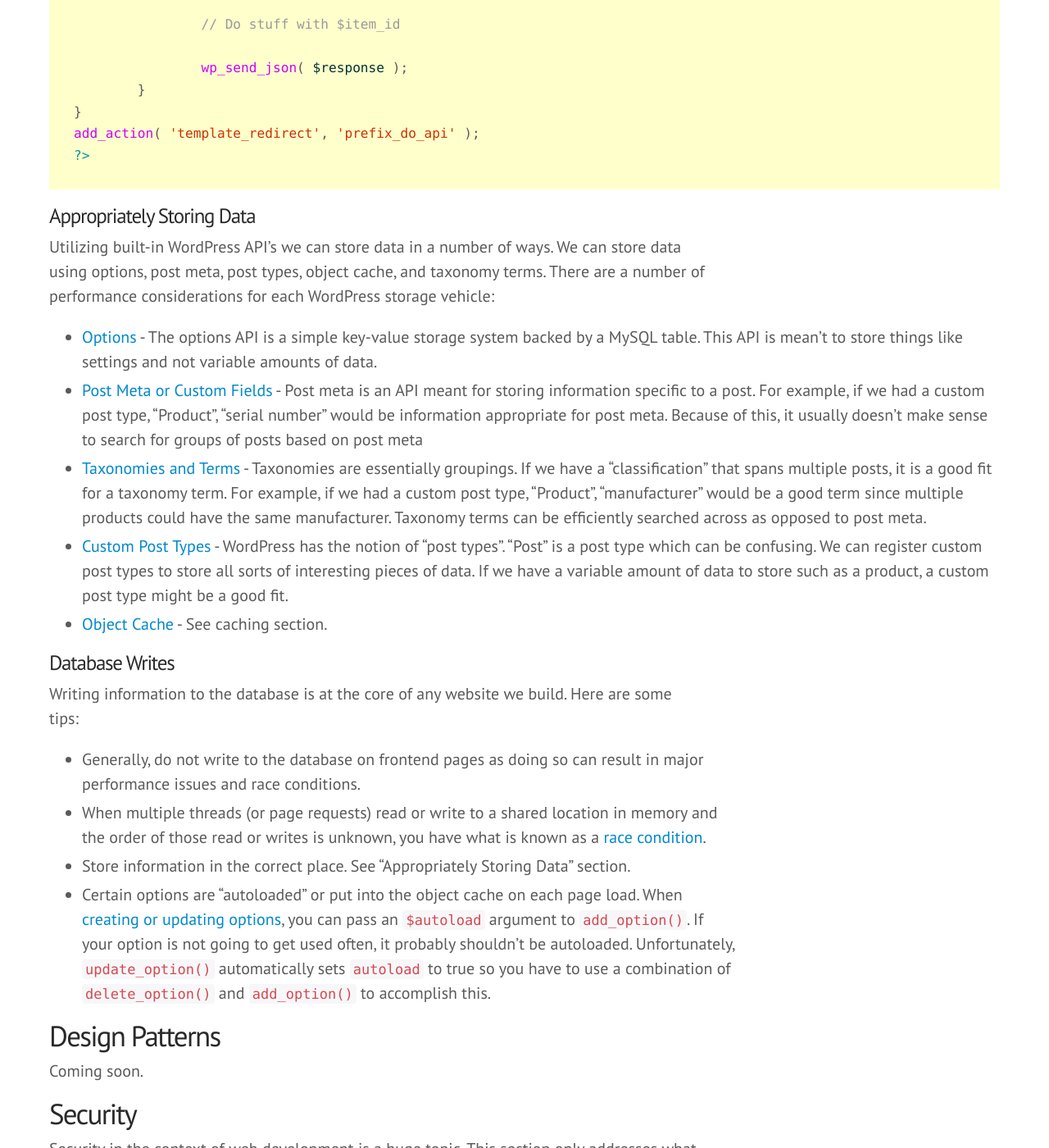
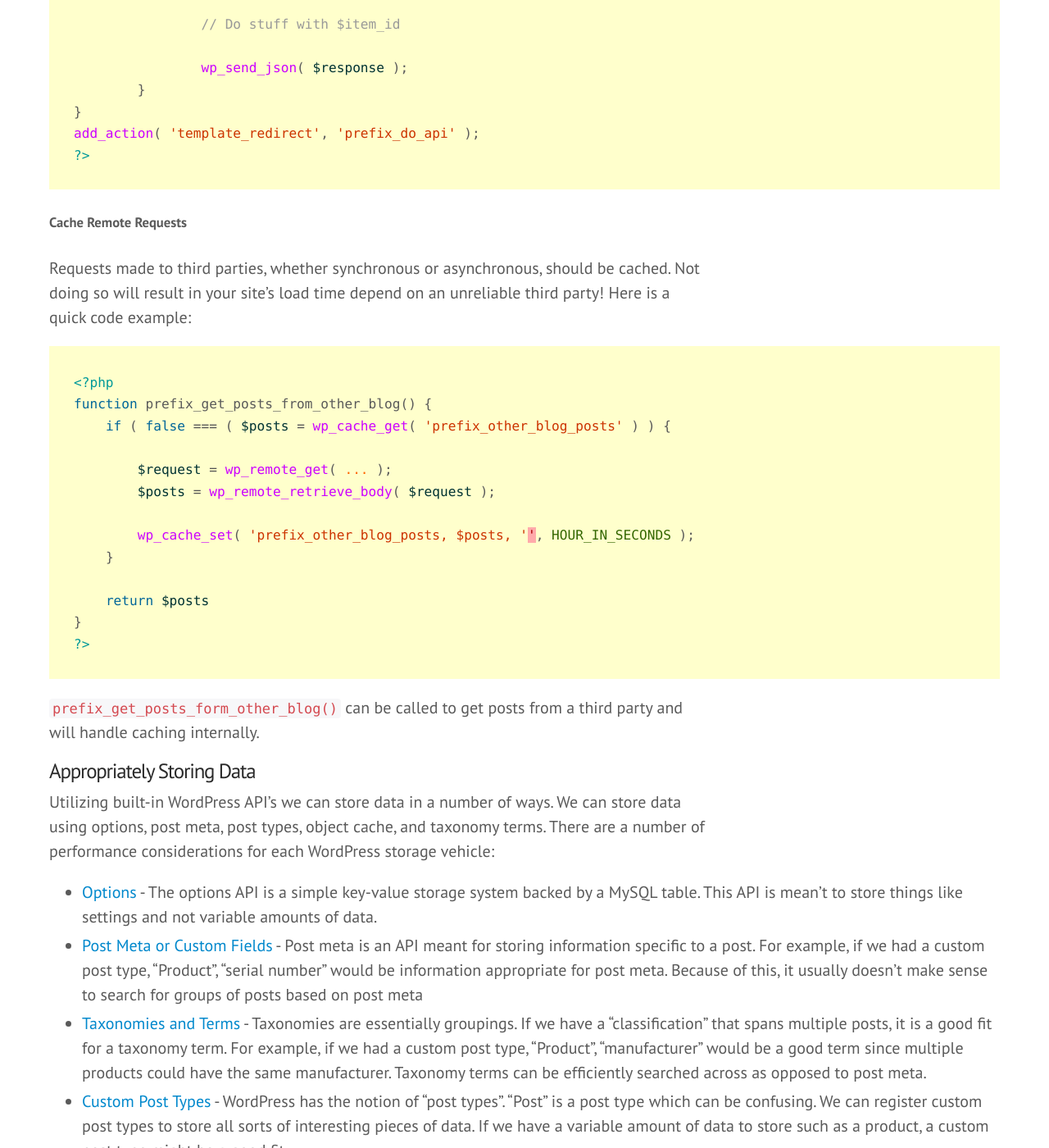
Before and after one commit to 10up/Engineering-Best-Practices, a Jekyll site: the page built from index.html, in a window 1280 px wide and 1400 px high, scrolled down 9417 px. Shown: the whole window at 82% size. Built offline with Jekyll 4.4.1, drawn with Linux system fonts in a browser that asks for light colours; some web fonts are replaced; Markdown is read by kramdown in place of the engine named in the settings; comment, search, counter and statistics services are not loaded.

Commit message:
Cache remote requests

````diff
--- a/_includes/markdown/PHP.md
+++ b/_includes/markdown/PHP.md
@@ -173,6 +173,28 @@
 ?>
 ```
 
+##### Cache Remote Requests
+
+Requests made to third parties, whether synchronous or asynchronous, should be cached. Not doing so will result in your site's load time depend on an unreliable third party! Here is a quick code example:
+
+```php
+<?php
+function prefix_get_posts_from_other_blog() {
+    if ( false === ( $posts = wp_cache_get( 'prefix_other_blog_posts' ) ) {
+
+        $request = wp_remote_get( ... );
+        $posts = wp_remote_retrieve_body( $request );
+
+        wp_cache_set( 'prefix_other_blog_posts, $posts, '', HOUR_IN_SECONDS );
+    }
+
+    return $posts
+}
+?>
+```
+
+```prefix_get_posts_form_other_blog()``` can be called to get posts from a third party and will handle caching internally.
+
 #### Appropriately Storing Data
 
 Utilizing built-in WordPress API's we can store data in a number of ways. We can store data using options, post meta, post types, object cache, and taxonomy terms. There are a number of performance considerations for each WordPress storage vehicle:
````
